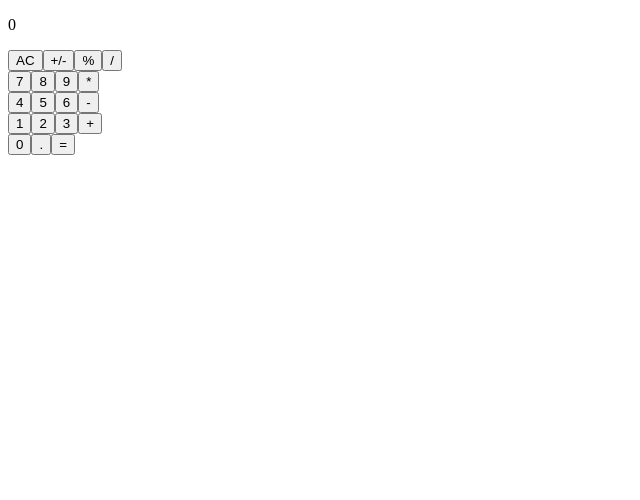
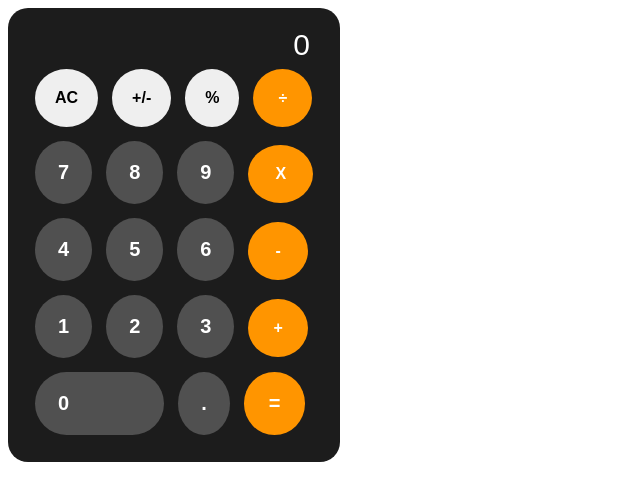
Before and after one commit to YinkTech/math-magicians, a React (Create React App) app: page / in a window 1280 px wide. Shown: the top 500 px of the page, without its empty margins (0-640 px from the left). Built offline with nearby package versions, Linux system fonts and the light colour scheme.

Commit message:
add lil style

```diff
--- a/src/components/App.js
+++ b/src/components/App.js
@@ -2,6 +2,7 @@ import React from 'react';
 import Display from './Display'
 import ButtonPanel from './ButtonPanel.js';
 import Calculate from '../logic/Calculate.js';
+import './button.css';
 
 class App extends React.Component {
   constructor(props) {
@@ -20,9 +21,11 @@ class App extends React.Component {
 
   render() {
     return(
-      <>
+      < >
+      <div className='calBody'>
         <Display Result={this.state.total} Operate={this.state.operation} Next={this.state.next} />
         <ButtonPanel clickHandler={this.handleClick} />
+      </div>
       </>
     );
   };
--- a/src/components/Button.js
+++ b/src/components/Button.js
@@ -3,13 +3,14 @@ import { PropTypes } from 'prop-types';
 class Button extends React.Component {
     render() {
         return (
-            <button type='button' name={this.props.name} className='btnColor' onClick={e => this.props.handleClick(e.target.name)} > {this.props.name}</button>
+            <button type='button' name={this.props.name} className={this.props.className} onClick={e => this.props.handleClick(e.target.name)} > {this.props.name}</button>
         );
     };
 };
 
 Button.propTypes = {
     name: PropTypes.string.isRequired,
+    className: PropTypes.string.isRequired,
     handleClick: PropTypes.func.isRequired
 };
 
--- a/src/components/ButtonPanel.js
+++ b/src/components/ButtonPanel.js
@@ -4,39 +4,39 @@ import { PropTypes } from 'prop-types';
 class ButtonPanel extends React.Component {
     render() {
         return(
-            <div>
+            <div >
                 <div>
-                    <Button name="AC" handleClick={this.props.clickHandler} />
-                    <Button name="+/-" handleClick={this.props.clickHandler} />
-                    <Button name="%" handleClick={this.props.clickHandler} />
-                    <Button name="/" handleClick={this.props.clickHandler} />
+                    <Button name="AC" className='btnName' handleClick={this.props.clickHandler} />
+                    <Button name="+/-" className='btnName' handleClick={this.props.clickHandler} />
+                    <Button name="%" className='btnName' handleClick={this.props.clickHandler} />
+                    <Button name="÷" className='btnName cal' handleClick={this.props.clickHandler} />
                 </div>
 
                 <div>
-                    <Button name="7" handleClick={this.props.clickHandler} />
-                    <Button name="8" handleClick={this.props.clickHandler} />
-                    <Button name="9" handleClick={this.props.clickHandler} />
-                    <Button name="*" handleClick={this.props.clickHandler} />
+                    <Button name="7" className='btnName number' handleClick={this.props.clickHandler} />
+                    <Button name="8" className='btnName number' handleClick={this.props.clickHandler} />
+                    <Button name="9" className='btnName number' handleClick={this.props.clickHandler} />
+                    <Button name="X" className='btnName cal cal-sec' handleClick={this.props.clickHandler} />
                 </div>
 
                 <div>
-                    <Button name="4" handleClick={this.props.clickHandler} />
-                    <Button name="5" handleClick={this.props.clickHandler} />
-                    <Button name="6" handleClick={this.props.clickHandler} />
-                    <Button name="-" handleClick={this.props.clickHandler} />
+                    <Button name="4" className='btnName number' handleClick={this.props.clickHandler} />
+                    <Button name="5" className='btnName number' handleClick={this.props.clickHandler} />
+                    <Button name="6" className='btnName number' handleClick={this.props.clickHandler} />
+                    <Button name="-" className='btnName cal cal-sec' handleClick={this.props.clickHandler} />
                 </div>
 
                 <div>
-                    <Button name="1" handleClick={this.props.clickHandler} />
-                    <Button name="2" handleClick={this.props.clickHandler} />
-                    <Button name="3" handleClick={this.props.clickHandler} />
-                    <Button name="+" handleClick={this.props.clickHandler} />
+                    <Button name="1" className='btnName number' handleClick={this.props.clickHandler} />
+                    <Button name="2" className='btnName number' handleClick={this.props.clickHandler} />
+                    <Button name="3" className='btnName number' handleClick={this.props.clickHandler} />
+                    <Button name="+" className='btnName cal' handleClick={this.props.clickHandler} />
                 </div>
 
                 <div>
-                    <Button name="0" handleClick={this.props.clickHandler} />
-                    <Button name="." handleClick={this.props.clickHandler} />
-                    <Button name="=" handleClick={this.props.clickHandler} />
+                    <Button name="0" className='btnName last zero number' handleClick={this.props.clickHandler} />
+                    <Button name="." className='btnName last number' handleClick={this.props.clickHandler} />
+                    <Button name="=" className='btnName last cal' handleClick={this.props.clickHandler} />
                 </div>
             </div>
         );
--- a/src/components/Display.js
+++ b/src/components/Display.js
@@ -3,11 +3,11 @@ import { PropTypes } from 'prop-types';
 class Display extends React.Component {
     render() {
         return(
-            <p>
+            <div className='display'>
                 <span> {this.props.Result} </span>
                 <span> {this.props.Operate} </span>
                 <span> {this.props.Next} </span>
-            </p>
+            </div>
         );
     };
 };
--- /dev/null
+++ b/src/components/button.css
@@ -0,0 +1,56 @@
+
+.calBody {
+    padding: 20px;
+    background: #1C1C1C;
+    width: fit-content;
+    color: #fff;
+    font-family: Arial, Helvetica, sans-serif;
+    border-radius: 20px;
+}
+
+.display {
+    text-align: end;
+    padding-right: 10px;
+    font-size: 30px;
+    display: block;
+}
+
+.btnName {
+    padding: 20px;
+    margin: 7px;
+    text-align: center;
+    border-radius: 50%;
+    border: none;
+    font-size: 16px;
+    font-weight: bolder;
+    color: #000;
+}
+
+.number {
+    font-size: 20px;
+    padding-right: 23px;
+    padding-left: 23px;
+    background: #505050;
+    color: #fff;
+}
+
+.cal {
+    background: #ff9500;
+    padding-right: 25px;
+    padding-left: 25px;
+    color: #fff;
+}
+
+.cal-sec {
+    padding-right: 27px;
+    padding-left: 27px;
+}
+
+.last {
+    font-size: 20px;
+}
+
+.zero {
+    border-radius: 100px;
+    padding-right: 95px;
+}
--- /dev/null
+++ b/src/components/style.css
@@ -0,0 +1,6 @@
+
+.
+.display {
+    font-size: 20px;
+    color: #fff;
+}
--- a/src/logic/Operate.js
+++ b/src/logic/Operate.js
@@ -4,7 +4,7 @@ export default function Operate(numberOne, numberTwo, operation) {
     const one = Big(numberOne);
     const two = Big(numberTwo);
 
-    if (operation === '/') {
+    if (operation === '÷') {
         try {
             return one.div(two).toString();
         } catch (err) {
@@ -12,7 +12,7 @@ export default function Operate(numberOne, numberTwo, operation) {
         };
     };
 
-    if (operation === "*"){
+    if (operation === "X"){
         return one.times(two).toString();
     };
     if (operation === "-"){
```
